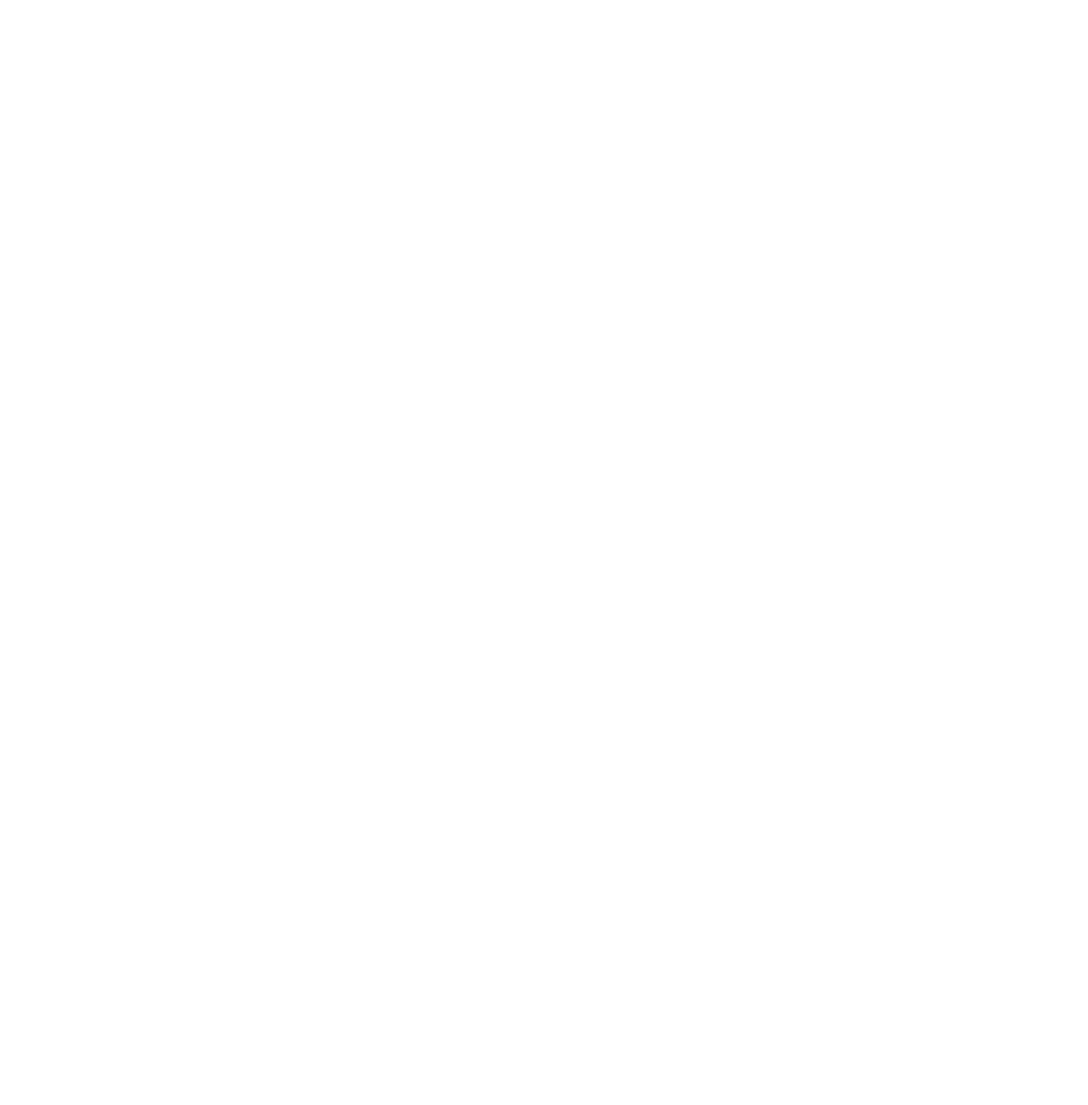
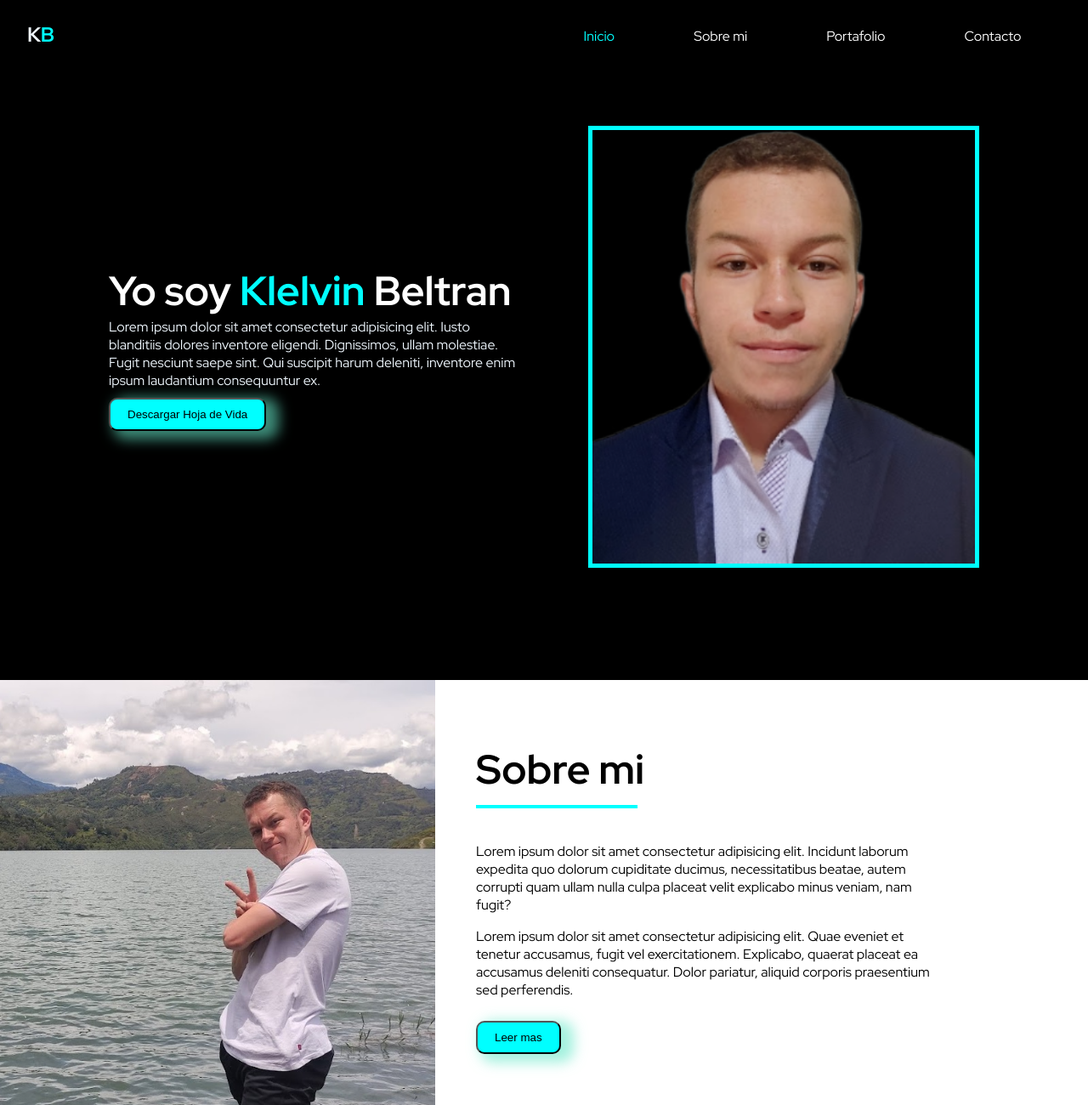
Before and after one commit to KlelvinB/PortafolioKlel, a plain HTML site: page index.html in a window 1280 px wide. Shown: the top 1300 px of the page at 85% size. Before the commit the page ends 800 px from the top, so only its background shows below. Drawn offline with Linux system fonts and the light colour scheme.

Commit message:
prueba version 3

```diff
--- a/index.html
+++ b/index.html
@@ -0,0 +1,161 @@
+<!-- Inicializamos el proyecto con html:5 para definir la estructura HTML -->
+<!DOCTYPE html>
+<html lang="es">
+
+<head>
+    <meta charset="UTF-8">
+    <meta http-equiv="X-UA-Compatible" content="IE-edge" <meta name="viewport"
+        content="width=device-width, initial-scale=1.0">
+    <title>Portafolio KlelvinBeltran</title>
+
+    <link rel="stylesheet" href="style.css">
+
+</head>
+
+
+<body>
+    <!-- Envuelte el portafolio -->
+    <div class="wrapper">
+        <header>
+
+            <nav class="barranavegacionprinci">
+
+                <div class="marquilla">
+                    <h2>K<spam>B</spam>
+                    </h2>
+                </div>
+                <ul class="menu">
+                    <li><a class="activo" href="#">Inicio</a></li>
+                    <li><a href="#">Sobre mi</a></li>
+                    <li><a href="#">Portafolio</a></li>
+                    <li><a href="#">Contacto</a></li>
+                </ul>
+
+
+            </nav>
+
+
+        </header>
+
+        <main class="main">
+
+            <div class="informacion-contenedor">
+
+                <h1>Yo soy <span>Klelvin </span>Beltran</h1>
+                <p>Lorem ipsum dolor sit amet consectetur adipisicing elit. Iusto blanditiis dolores inventore eligendi.
+                    Dignissimos, ullam molestiae. Fugit nesciunt saepe sint. Qui suscipit harum deleniti, inventore enim
+                    ipsum laudantium consequuntur ex.</p>
+                <a download href="cv/Klel_CV_2023 1.0.docx">
+
+                    <button class="descargar-cv" down> Descargar Hoja de Vida</button>
+                </a>
+            </div>
+
+            <img src="img/FotoKlelPresentable.png" alt="FotoKlel">
+
+        </main>
+
+
+    </div>
+
+    <div class="sobre-mi">
+        <img src="./img/FotoKlel2.jpg" alt="FotoKlel2">
+
+
+        <div class="sobre-mi-informacion">
+
+            <h2>Sobre mi</h2>
+
+            <div class="divisor"></div>
+
+            <p>Lorem ipsum dolor sit amet consectetur adipisicing elit. Incidunt laborum expedita quo dolorum cupiditate
+                ducimus, necessitatibus beatae, autem corrupti quam ullam nulla culpa placeat velit explicabo minus
+                veniam,
+                nam fugit?</p>
+
+            <p>Lorem ipsum dolor sit amet consectetur adipisicing elit. Quae eveniet et tenetur accusamus, fugit vel
+                exercitationem. Explicabo, quaerat placeat ea accusamus deleniti consequatur. Dolor pariatur, aliquid
+                corporis praesentium sed perferendis.
+            </p>
+
+            <button class="descargar-cv">Leer mas</button>
+
+
+        </div>
+    </div>
+
+    <div class="portafolio">
+
+        <div class="portafolio-encabezado">
+
+            <h2>Mi Portafolio</h2>
+
+            <div class="divisor">
+            </div>
+
+            <div class="contenedor-proyectos">
+
+                <div class="card">
+
+                    <div class="card__img">
+
+
+
+                    </div>
+
+                    <div class="card__title">
+
+                        <h2>Descripcion del proyecto</h2>
+
+                    </div>
+
+                    <div class="card__proyectos-links">
+
+                        <!-- Link de GitHub proyecto Clon Google -->
+
+                        <a href="https://github.com/KlelvinBeltran/ClonDeGoogle.git">
+
+                            <!-- Icono GitHub de los proyecto -->
+
+                            <i>
+
+                            <svg xmlns="http://www.w3.org/2000/svg" width="16" height="16" fill="currentColor" class="bi bi-github" viewBox="0 0 16 16">
+                                <path d="M8 0C3.58 0 0 3.58 0 8c0 3.54 2.29 6.53 5.47 7.59.4.07.55-.17.55-.38 0-.19-.01-.82-.01-1.49-2.01.37-2.53-.49-2.69-.94-.09-.23-.48-.94-.82-1.13-.28-.15-.68-.52-.01-.53.63-.01 1.08.58 1.23.82.72 1.21 1.87.87 2.33.66.07-.52.28-.87.51-1.07-1.78-.2-3.64-.89-3.64-3.95 0-.87.31-1.59.82-2.15-.08-.2-.36-1.02.08-2.12 0 0 .67-.21 2.2.82.64-.18 1.32-.27 2-.27.68 0 1.36.09 2 .27 1.53-1.04 2.2-.82 2.2-.82.44 1.1.16 1.92.08 2.12.51.56.82 1.27.82 2.15 0 3.07-1.87 3.75-3.65 3.95.29.25.54.73.54 1.48 0 1.07-.01 1.93-.01 2.2 0 .21.15.46.55.38A8.012 8.012 0 0 0 16 8c0-4.42-3.58-8-8-8z"/>
+                              </svg>
+
+                            </i>
+
+                        </a>
+
+                        <!-- Link de  -->
+
+                        <a href="">
+
+                            <svg xmlns="http://www.w3.org/2000/svg" width="16" height="16" fill="currentColor" class="bi bi-globe" viewBox="0 0 16 16">
+                                <path d="M0 8a8 8 0 1 1 16 0A8 8 0 0 1 0 8zm7.5-6.923c-.67.204-1.335.82-1.887 1.855A7.97 7.97 0 0 0 5.145 4H7.5V1.077zM4.09 4a9.267 9.267 0 0 1 .64-1.539 6.7 6.7 0 0 1 .597-.933A7.025 7.025 0 0 0 2.255 4H4.09zm-.582 3.5c.03-.877.138-1.718.312-2.5H1.674a6.958 6.958 0 0 0-.656 2.5h2.49zM4.847 5a12.5 12.5 0 0 0-.338 2.5H7.5V5H4.847zM8.5 5v2.5h2.99a12.495 12.495 0 0 0-.337-2.5H8.5zM4.51 8.5a12.5 12.5 0 0 0 .337 2.5H7.5V8.5H4.51zm3.99 0V11h2.653c.187-.765.306-1.608.338-2.5H8.5zM5.145 12c.138.386.295.744.468 1.068.552 1.035 1.218 1.65 1.887 1.855V12H5.145zm.182 2.472a6.696 6.696 0 0 1-.597-.933A9.268 9.268 0 0 1 4.09 12H2.255a7.024 7.024 0 0 0 3.072 2.472zM3.82 11a13.652 13.652 0 0 1-.312-2.5h-2.49c.062.89.291 1.733.656 2.5H3.82zm6.853 3.472A7.024 7.024 0 0 0 13.745 12H11.91a9.27 9.27 0 0 1-.64 1.539 6.688 6.688 0 0 1-.597.933zM8.5 12v2.923c.67-.204 1.335-.82 1.887-1.855.173-.324.33-.682.468-1.068H8.5zm3.68-1h2.146c.365-.767.594-1.61.656-2.5h-2.49a13.65 13.65 0 0 1-.312 2.5zm2.802-3.5a6.959 6.959 0 0 0-.656-2.5H12.18c.174.782.282 1.623.312 2.5h2.49zM11.27 2.461c.247.464.462.98.64 1.539h1.835a7.024 7.024 0 0 0-3.072-2.472c.218.284.418.598.597.933zM10.855 4a7.966 7.966 0 0 0-.468-1.068C9.835 1.897 9.17 1.282 8.5 1.077V4h2.355z"/>
+                              </svg>
+
+                        </a>
+                    </div>
+
+                    <button class="proyecto-detalles">
+                        Proyecto-Detalles
+                    </button>
+
+                </div>
+
+
+            </div>
+
+        </div>
+
+
+
+
+    </div>
+
+
+
+</body>
+
+</html>
--- a/style.css
+++ b/style.css
@@ -10,3 +10,222 @@ body {
     font-family: 'Red Hat Display', sans-serif;
     overflow-x: hidden;
 }
+
+.wrapper, .portafolio{
+    width: 100vw;
+    height: 100vh;
+    background-color: rgb(0, 0, 0);
+    color: aliceblue;
+}
+
+.barranavegacionprinci{
+
+    display: flex;
+    justify-content: space-between;
+    padding: 2em;
+}
+
+.marquilla {
+
+    margin-top: -7px;
+}
+
+.marquilla spam{
+    color: aqua;
+}
+
+.menu {
+
+    display: flex;
+    width: 50%;
+    justify-content: space-around;
+    text-decoration: none;
+
+
+}
+
+.menu li {
+
+    list-style: none;
+
+}
+
+.menu a{
+    color: rgb(255, 255, 255);
+    text-decoration: none;
+    padding: 10px 20px;
+    border-radius: 10px;
+}
+
+.menu .activo{
+    color:aqua;
+}
+
+.menu a:hover {
+    background-color: aqua;
+    color: black;
+    transition: ease-in .4s;
+
+}
+
+.main {
+
+    margin: 0 auto;
+    width: 80vw;
+    height: 80vh;
+    display: grid;
+    grid-template-columns: repeat(2,1fr);
+    align-items: center;
+}
+
+h1 {
+    font-size: 3em;
+    color: white;
+}
+
+span {
+    color: aqua;
+}
+
+.descargar-cv {
+
+    padding: 10px 20px;
+    background-color: aqua;
+    border-radius: 10px;
+    margin-top: 10px;
+    cursor: pointer;
+    box-shadow: 10px 5px 15px 5px rgba(102,231,200, .60);
+
+}
+
+.descargar-cv:hover {
+
+    background-color: white;
+    box-shadow: none;
+}
+
+.main img{
+
+    width: 460px;
+    height: 520px;
+    margin-left: 80px;
+    border: 5px solid aqua;
+    z-index: 1;
+
+}
+
+/* Seccion Sobre-mi */
+
+.sobre-mi{
+
+    display: grid;
+    grid-template-columns: repeat(10, 1fr);
+    width: 100vw;
+    align-items: center;
+
+}
+
+/* Imagen sobre mi */
+
+.sobre-mi img{
+
+    width: 100%;
+    grid-column: 1/5;
+
+}
+
+.sobre-mi-informacion{
+
+    grid-column: 5/10;
+    padding: 3em;
+
+}
+
+.sobre-mi-informacion h2 {
+
+    font-size: 3em;
+    color: black;
+
+
+}
+
+.divisor {
+
+    height: 4px;
+    width: 190px;
+    background-color: aqua;
+    margin-top: 10px;
+    margin-bottom: 2.5em;
+
+}
+
+.sobre-mi p {
+
+    margin-bottom: 1em;
+
+}
+
+/* Estilos de Mi Portafolio */
+
+.portafolio-encabezado {
+
+    width: 100vw;
+    padding: 5em;
+
+}
+
+.portafolio-encabezado h2 {
+
+    font-size: 2.5em;
+}
+
+.portafolio .contenedor-proyectos{
+
+    width: 80vw;
+    height: 80vh;
+    margin: 0 auto;
+    display: flex;
+    justify-content: center;
+}
+
+.card {
+
+    width: 300px;
+    /* background-color: rgb(52, 79, 188) */
+}
+
+.card__img {
+
+    width: 100%;
+    height: 150px;
+    background-image: url(./img/FotoClonGoogle.png);
+    background-size: cover;
+}
+
+.card__title {
+
+    padding: 20px;
+
+}
+
+.card__proyectos-links {
+
+    display: flex;
+    justify-content: space-evenly;
+
+}
+
+.card__proyectos-links a {
+
+    color: white;
+    text-decoration: none;
+
+}
+
+
+/* Revisar funcionamiento o cambiar en el SVG el tamaño */
+.card__proyectos-links .i {
+
+    font-size: 100em;
+
+}
```
Also changed, not shown: img/FotoClonGoogle.png (added), img/FotoKlel.jpg (added), img/FotoKlel2.jpg (added), img/FotoKlelPresentable.jpg (added), img/FotoKlelPresentable.png (added), 3 other files.
